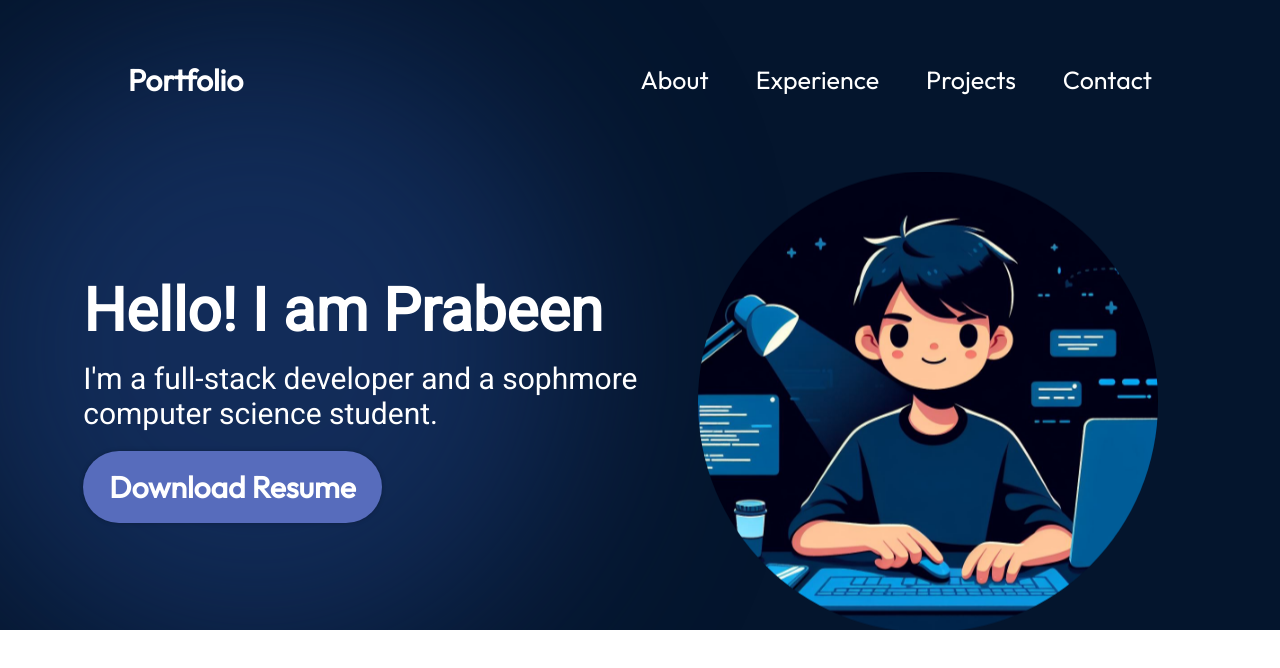
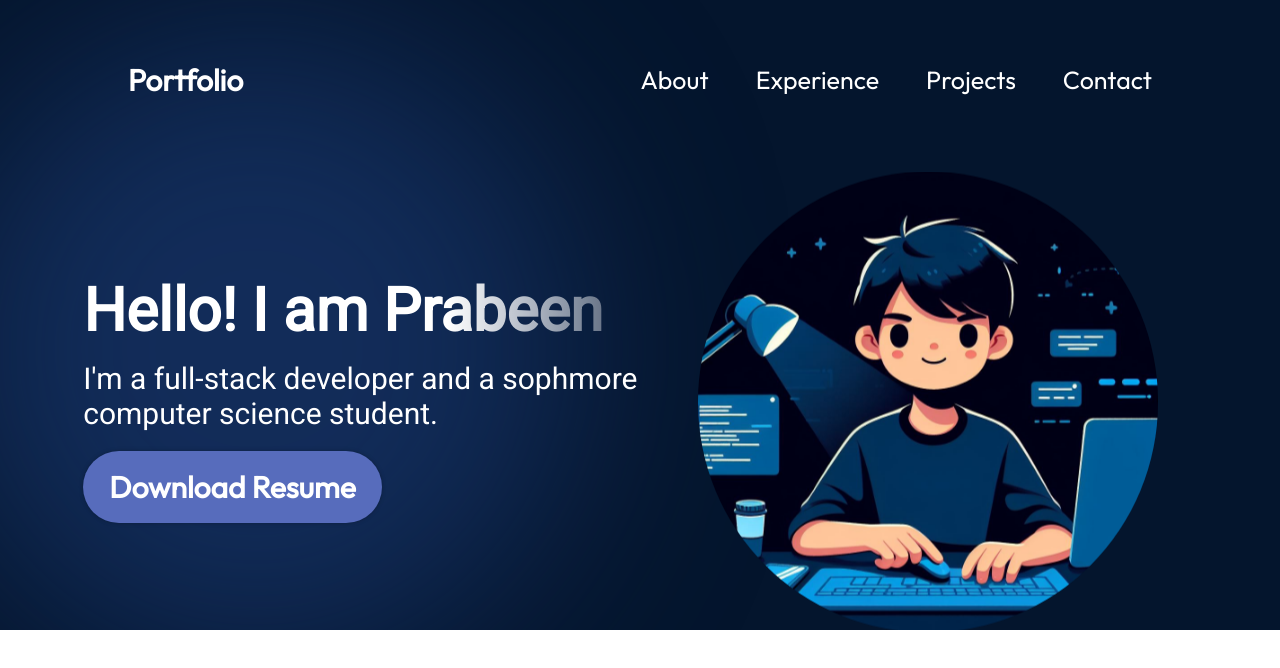
Before and after one commit to prabeen6260/prabeen6260.github.io, a React (Vite) app: page / in a window 1280 px wide. Shown: the top 668 px of the page. Built offline with nearby package versions, Linux system fonts and the light colour scheme.

Commit message:
trying to deploy

```diff
--- a/src/components/MainPage/mainPage.module.css
+++ b/src/components/MainPage/mainPage.module.css
@@ -24,6 +24,10 @@
     color: var(--color-text);
     font-weight: 900;
     font-family: var(--font-roboto);
+    background: linear-gradient(90deg,rgba(255,255,255,1) 70%,rgba(255,255,255,0)120%);
+    -webkit-background-clip: text;
+    background-clip: text;
+    -webkit-text-fill-color: transparent;
     margin-bottom: 15px;
 }
 
```
